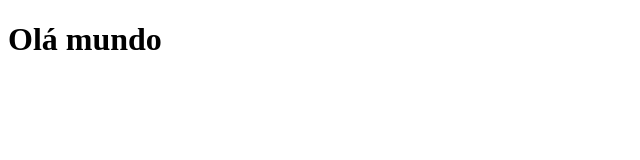
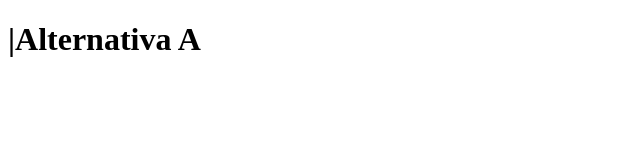
Before and after one commit to StefaniaBussu/git-aula-1, a plain HTML site: page index.html in a window 1280 px wide. Shown: the whole page, without its empty margins (0-640 px from the left). Drawn offline with Linux system fonts and the light colour scheme.

Commit message:
uma nova versão

```diff
--- a/index.html
+++ b/index.html
@@ -6,6 +6,6 @@
     <title>Git -Aula1</title>
 </head>
 <body>
-    <H1> Olá mundo</H1>
+    <H1>  |Alternativa A</H1>
 </body>
 </html>
```
